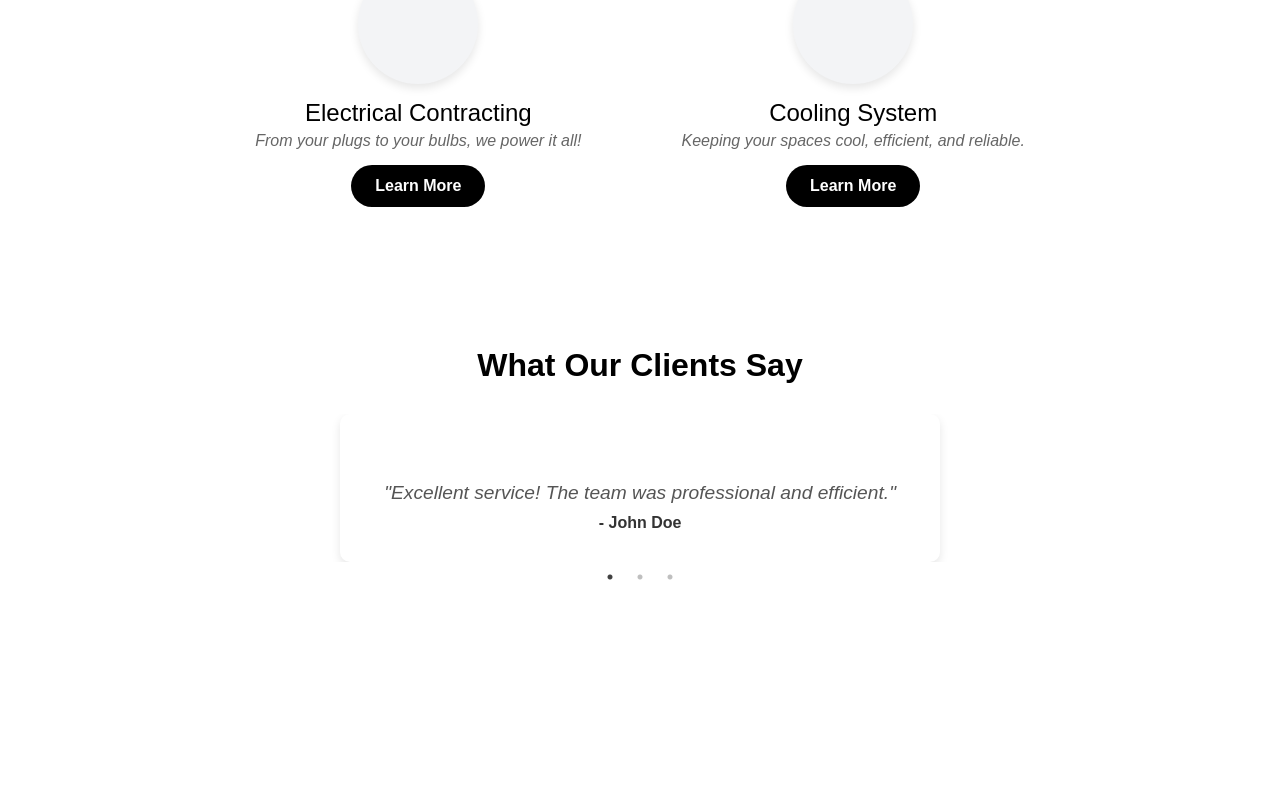
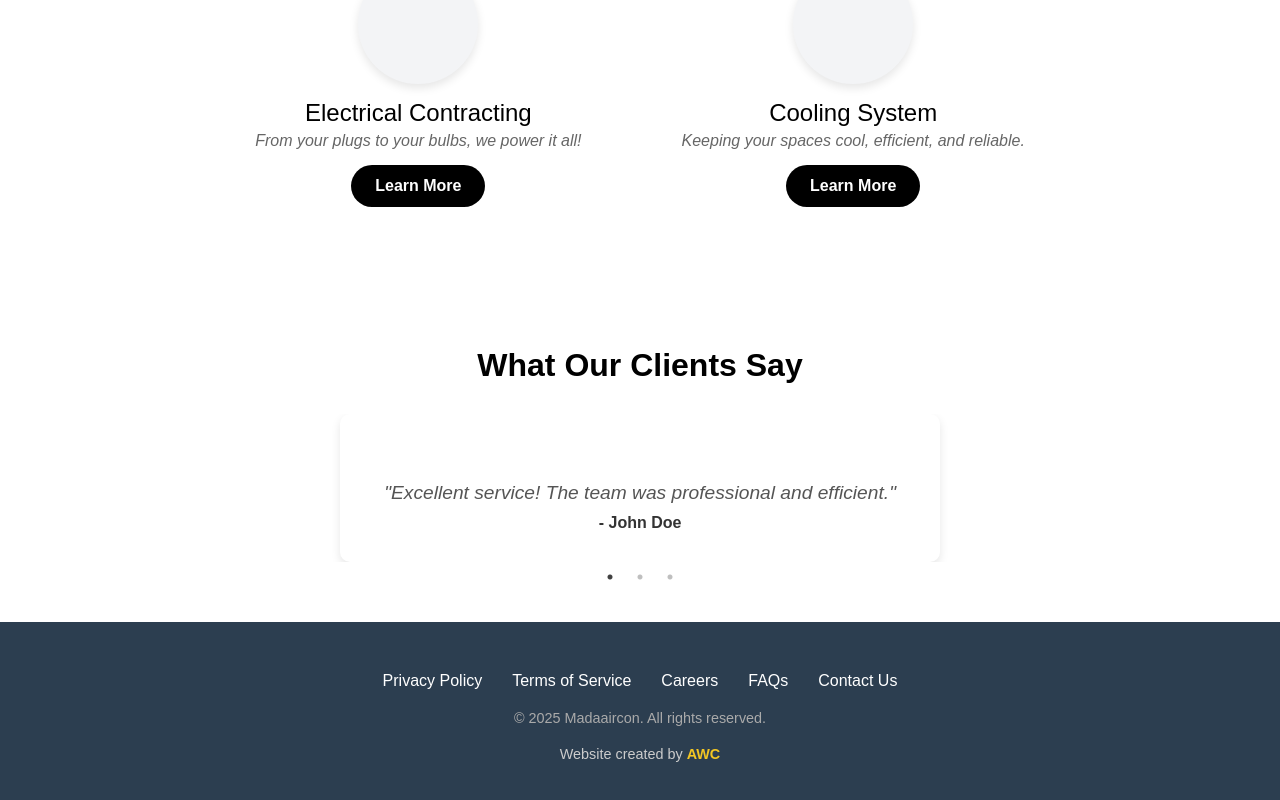
Before and after one commit to awc-create/madaaircon, a Next.js app: page / in a window 1280 px wide. Shown: the part 924-1724 px from the top of the page. Before the commit the page ends 1546 px from the top, so only its background shows below. Built offline with nearby package versions, Linux system fonts and the light colour scheme; some icons are missing.

Commit message:
feat/footer: added footer

```diff
--- a/src/app/layout.tsx
+++ b/src/app/layout.tsx
@@ -1,5 +1,6 @@
 import type { Metadata } from "next";
 import Navbar from "@/components/navbar/Navbar";
+import Footer from "@/components/footer/Footer";
 import "@/styles/Global.css";
 
 export const metadata: Metadata = {
@@ -11,14 +12,10 @@ export default function RootLayout({ children }: { children: React.ReactNode })
   return (
     <html lang="en">
       <body>
-        {/* ✅ Background Wrapper for the Logo (Stays Behind) */}
         <div className="background-wrapper"></div>
-
-        {/* ✅ Navbar stays on top */}
         <Navbar />
-
-        {/* ✅ Content wrapper ensures content is above background */}
         <main className="container">{children}</main>
+        <Footer />
       </body>
     </html>
   );
--- /dev/null
+++ b/src/components/footer/Footer.module.scss
@@ -0,0 +1,86 @@
+/* ✅ Footer Base */
+.footer {
+  width: 100%;
+  background: #2C3E50; /* Dark footer background */
+  color: white;
+  padding: 50px 5%;
+  text-align: center;
+  position: relative;
+  z-index: 2;
+}
+
+/* ✅ Footer Content Wrapper */
+.container {
+  max-width: 1200px;
+  margin: 0 auto;
+  display: flex;
+  flex-direction: column;
+  align-items: center;
+  gap: 20px;
+}
+
+/* ✅ Footer Links */
+.footerLinks {
+  display: flex;
+  gap: 30px;
+  flex-wrap: wrap;
+  justify-content: center;
+}
+
+.footerLinks a {
+  color: white;
+  text-decoration: none;
+  font-size: 1rem;
+  transition: color 0.3s ease-in-out;
+}
+
+.footerLinks a:hover {
+  color: #f3c623; /* Highlight color */
+}
+
+/* ✅ Social Icons */
+.socialIcons {
+  display: flex;
+  gap: 15px;
+}
+
+.socialIcons img {
+  width: 24px;
+  height: 24px;
+  filter: invert(1); /* Makes icons white */
+  transition: transform 0.3s ease-in-out;
+}
+
+.socialIcons img:hover {
+  transform: scale(1.1);
+}
+
+/* ✅ Copyright */
+.copyright {
+  font-size: 0.9rem;
+  color: #aaa;
+}
+
+/* ✅ AWC Credit */
+.awcCredit {
+  font-size: 0.9rem;
+  color: #ccc;
+}
+
+.awcCredit a {
+  color: #f3c623; /* Match highlight color */
+  text-decoration: none;
+  font-weight: bold;
+}
+
+.awcCredit a:hover {
+  text-decoration: underline;
+}
+
+/* ✅ Responsive Adjustments */
+@media (max-width: 768px) {
+  .footerLinks {
+    flex-direction: column;
+    gap: 15px;
+  }
+}
--- /dev/null
+++ b/src/components/footer/Footer.tsx
@@ -0,0 +1,46 @@
+"use client";
+
+import Link from "next/link";
+import styles from "./Footer.module.scss";
+
+const Footer: React.FC = () => {
+  return (
+    <footer className={styles.footer}>
+      <div className={styles.container}>
+        {/* ✅ Footer Links */}
+        <div className={styles.footerLinks}>
+          <Link href="/privacy-policy">Privacy Policy</Link>
+          <Link href="/terms-of-service">Terms of Service</Link>
+          <Link href="/careers">Careers</Link>
+          <Link href="/faq">FAQs</Link>
+          <Link href="/contact">Contact Us</Link>
+        </div>
+
+        {/* ✅ Social Media Icons */}
+        {/* <div className={styles.socialIcons}>
+          <a href="https://facebook.com" target="_blank" rel="noopener noreferrer">
+            <img src="/assets/icons/facebook.svg" alt="Facebook" />
+          </a>
+          <a href="https://twitter.com" target="_blank" rel="noopener noreferrer">
+            <img src="/assets/icons/twitter.svg" alt="Twitter" />
+          </a>
+          <a href="https://instagram.com" target="_blank" rel="noopener noreferrer">
+            <img src="/assets/icons/instagram.svg" alt="Instagram" />
+          </a>
+        </div> */}
+
+        {/* ✅ Copyright */}
+        <p className={styles.copyright}>
+          &copy; {new Date().getFullYear()} Madaaircon. All rights reserved.
+        </p>
+
+        {/* ✅ Website Credit - AWC */}
+        <p className={styles.awcCredit}>
+          Website created by <a href="https://awc.dev" target="_blank" rel="noopener noreferrer">AWC</a>
+        </p>
+      </div>
+    </footer>
+  );
+};
+
+export default Footer;
```
